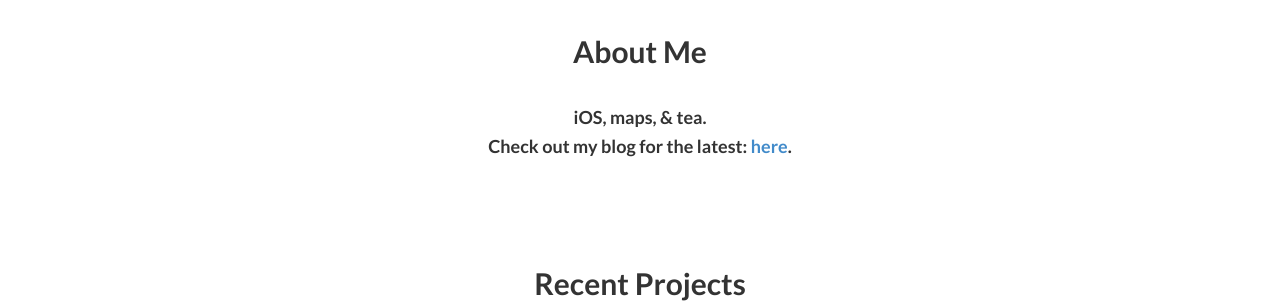
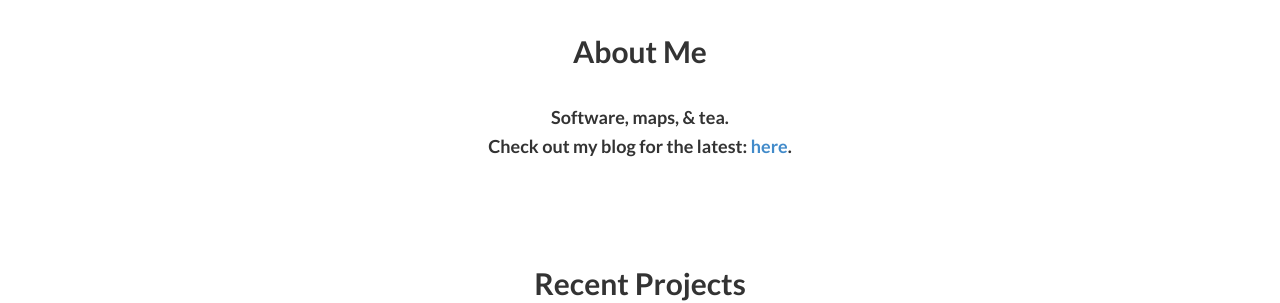
Before and after one commit to pjleonard37/pjleonard37.github.io, a Jekyll site: the page built from index.html, in a window 1280 px wide and 900 px high, scrolled down 589 px. Shown: the part 154-457 px from the top of the window. Built offline with Jekyll 4.4.1, drawn with Linux system fonts in a browser that asks for light colours.

Commit message:
Update about.html

```diff
--- a/_includes/about.html
+++ b/_includes/about.html
@@ -6,7 +6,7 @@
                 <br />
                 <h2>About Me</h2>
                 <br />
-                <h4>iOS, maps, & tea.</h4>
+                <h4>Software, maps, & tea.</h4>
                 <h4>Check out my blog for the latest: <a href="https://rhumblines.substack.com/">here</a>.</h4>
                 <br />
             </div>
```
